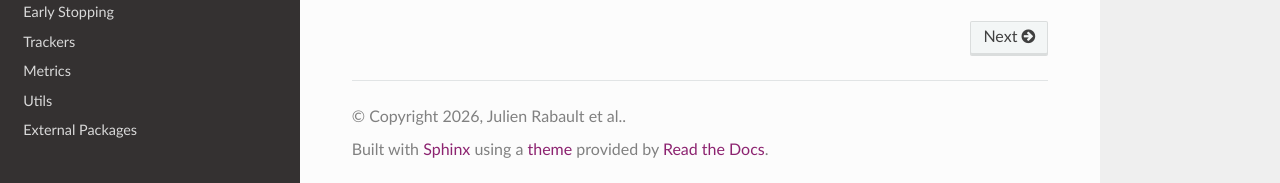
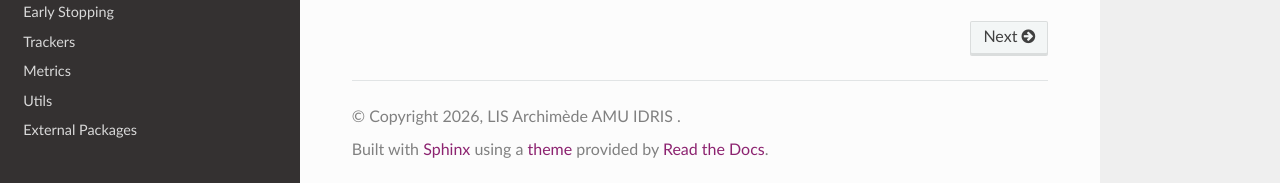
Before and after one commit to multi-learn/lis2, a Sphinx documentation site: the page built from docs/source/index.rst, in a window 1280 px wide and 900 px high, scrolled down 2486 px. Shown: the part 714-897 px from the top of the window. Built offline with Sphinx 7.4.7 and the Read the Docs theme 3.1.0, drawn with Linux system fonts in a browser that asks for light colours.

Commit message:
Edit conf.py

```diff
--- a/docs/source/conf.py
+++ b/docs/source/conf.py
@@ -10,8 +10,8 @@
 sys.path.append(project_root)
 
 project = " LIS² (Large Image Split Segmentation)"
-copyright = "2026, Julien Rabault et al."
-author = "Julien Rabault et all."
+copyright = "2026, LIS Archimède AMU IDRIS "
+author = "Annie Zavagno, Dominique Benielli, Loris Berthelot, François-Xavier Dupé, Julien Rabault, Caroline de Pourtales, Elliot Maitre, Thierry Artières"
 release = "v1.0.0"
 
 # -- General configuration ---------------------------------------------------
```
